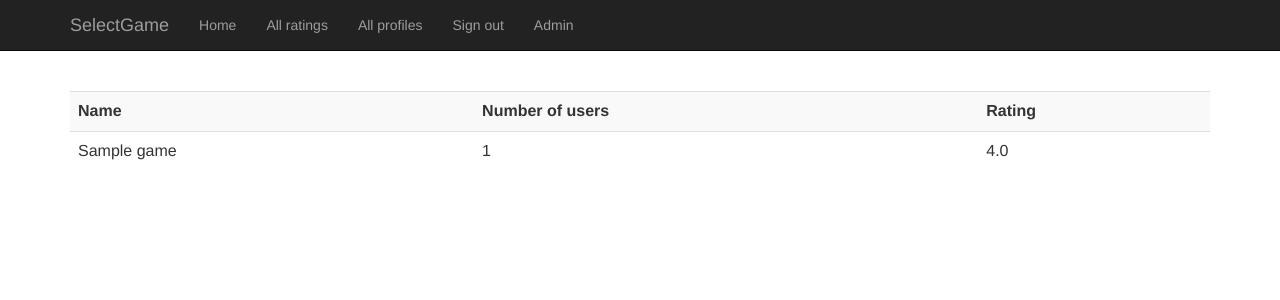
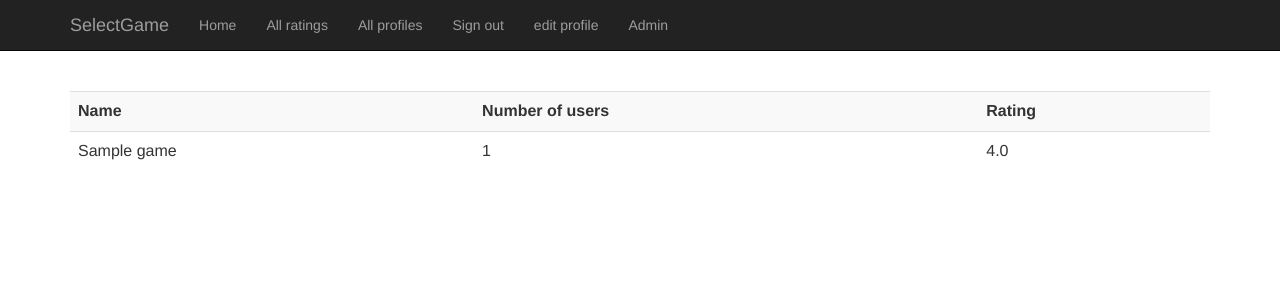
Before and after one commit to narius/SelectGame, a Django app: page /ratings/ in a window 1280 px wide. Shown: the top 300 px of the page. Run offline with Django 3.2, Linux system fonts and the light colour scheme; a user stored in the database is signed in; tables that the repository leaves empty hold one stand-in row (values such as "Sample post"); some libraries are stand-ins or nearby versions.

Commit message:
Added link to edit profile

```diff
--- a/Sites/templates/base.html
+++ b/Sites/templates/base.html
@@ -26,6 +26,7 @@
             <li><a href="{% url 'social:profiles' %}">{% trans "All profiles" %}</a></li>
 			{% if user.is_authenticated %}
 				<li><a href="{% url 'selectgame:logout' %}">{% trans "Sign out" %}</a></li>
+        <li><a href="{% url 'social:edit_profile' %}">{% trans "edit profile" %}</a></li>
 			{% else %}
 				<li><a href="{% url 'selectgame:login' %}">{% trans "Sign in" %}</a></li>
 			{% endif %}
```
